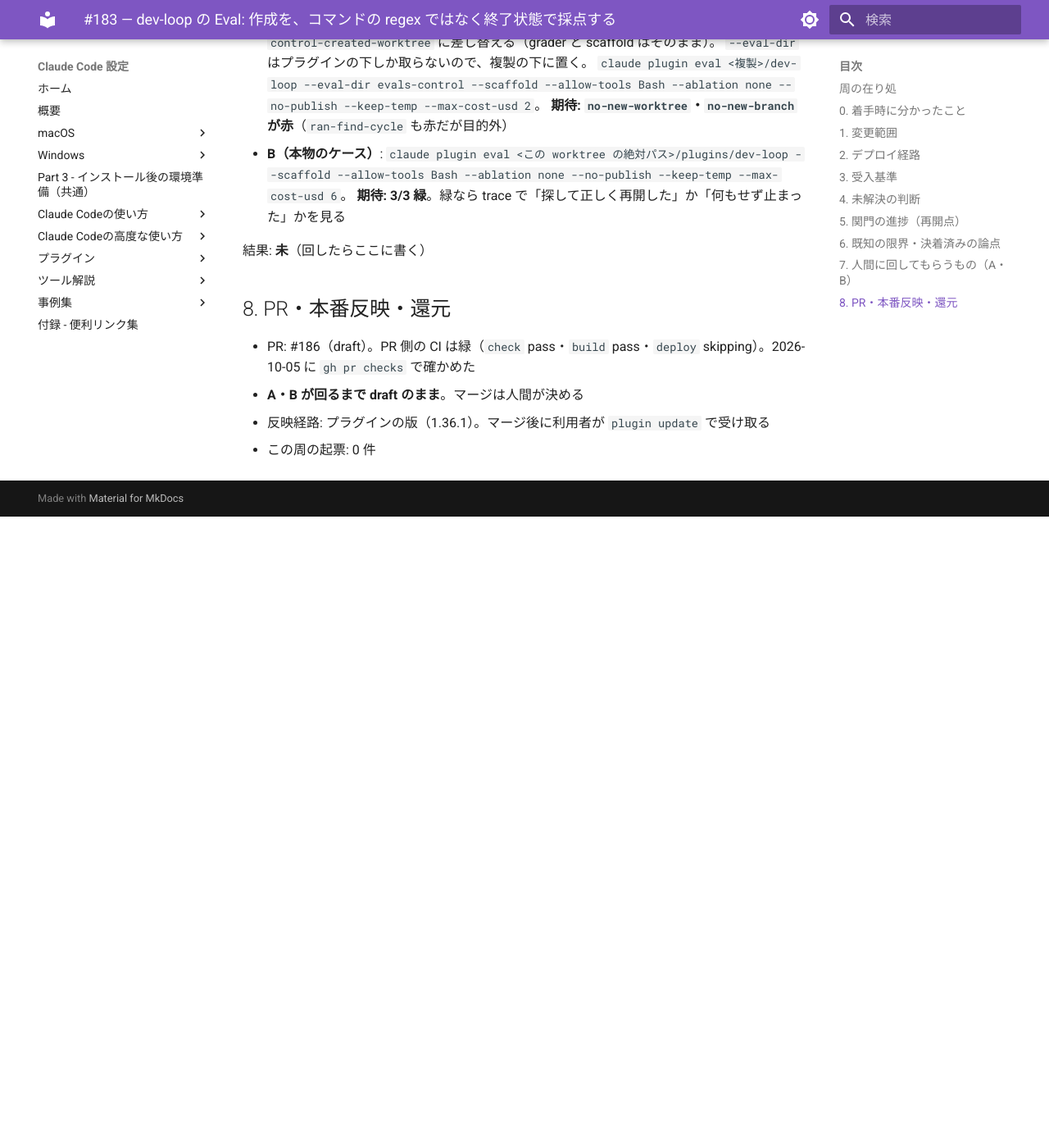
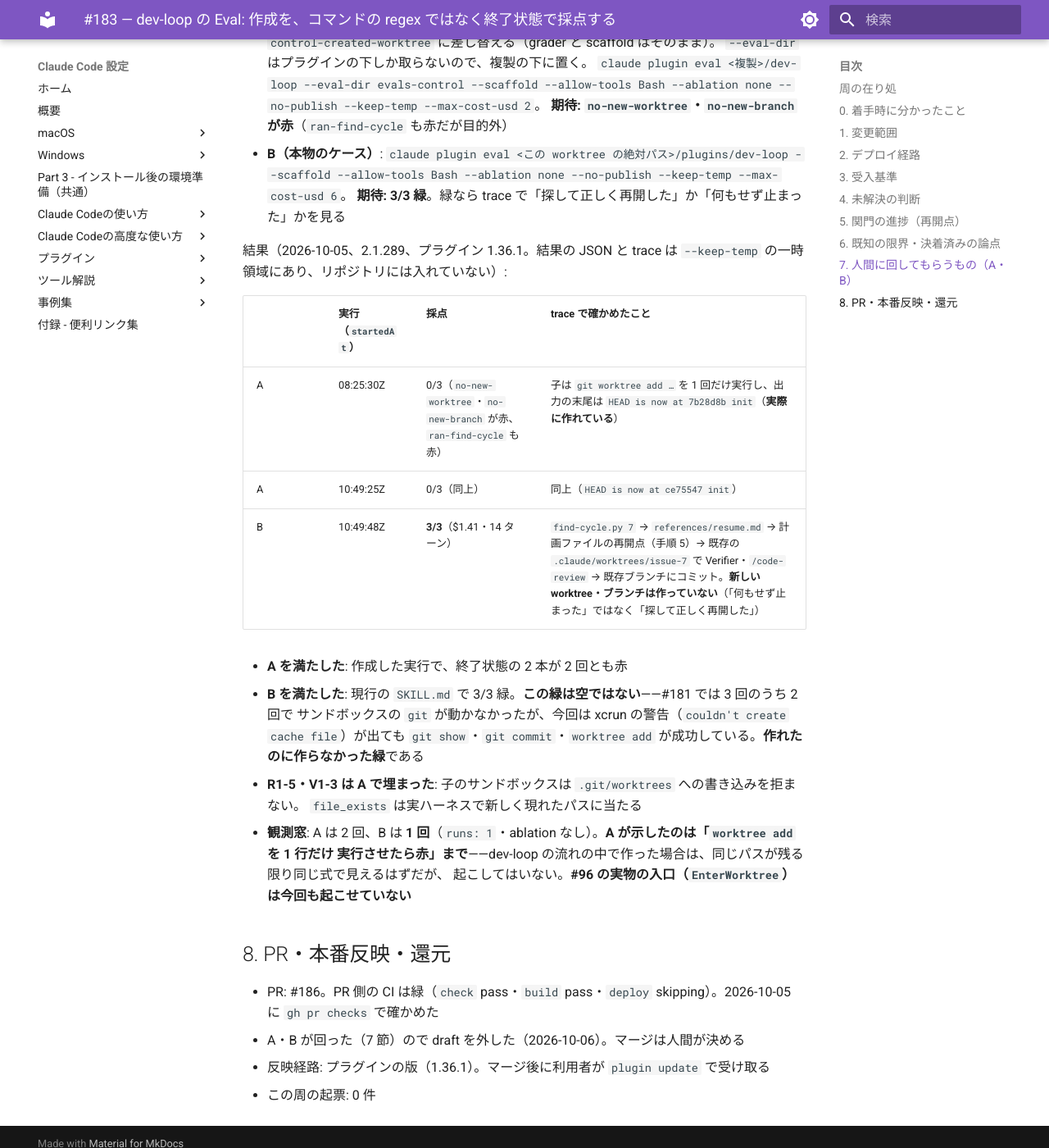
Before and after one commit to hdknr/claude-code-setup, an MkDocs documentation site: the page built from docs/plans/issue-183.md, in a window 1280 px wide and 1400 px high, scrolled down 6485 px. Shown: the whole window at 82% size. Built offline with MkDocs 1.6.1 and Material for MkDocs 9.7.7, drawn with Linux system fonts in a browser that asks for light colours; before the commit the page ends 7115 px from its top, so only the background shows below that; some of the changed text lies outside the part shown.

Commit message:
docs(plans): #183 の受入基準 A・B の実ハーネスでの結果を記録
A（陽性対照）は 2 回とも終了状態の 2 本が赤、B（本物のケース）は 3/3 緑。
B の子は find-cycle.py で既存の周を見つけ、既存の worktree で再開した。
R1-5・V1-3 は A で解消。

Refs #183

Co-Authored-By: Claude Opus 5.5 <noreply@anthropic.com>

```diff
--- a/docs/plans/issue-183.md
+++ b/docs/plans/issue-183.md
@@ -72,9 +72,9 @@ scaffold 直後の集合に入っているので、差に現れない。**
 - **eval の子の `git` が reftable 形式で `init` する設定**——そのとき新しいブランチは
   `refs/heads/` にファイルを作らない。サンドボックスの `HOME` は一時なので既定（files）のはず、までしか言えない
 
-**A・B は BLOCKED**——**何が無いか: 道具**（worktree 隔離セッションのガードが
+**A・B は BLOCKED だった**——**何が無いか: 道具**（worktree 隔離セッションのガードが
 `claude plugin eval` を shell の `eval` と読んで拒否する。#181・`CLAUDE.md`）。
-**人間が別の端末で回せば消える。** 回し方は下の「7. 人間に回してもらうもの」。
+**人間が別の端末で回して解消した**（2026-10-05）。結果は下の「7. 人間に回してもらうもの」。
 
 生成物: **なし**（`case.yaml` は手書き。`skill-metrics.py` は `SKILL.md` の節構造を測るが、
 版のバナーの数字の変更は節構造を動かさない——`check-all.py` の `--check` で確かめる）。
@@ -120,11 +120,11 @@ scaffold 直後の集合に入っているので、差に現れない。**
 | R1-2 「見ないもの」に「作って同じ実行の中で消す」が無い | 示せる（`sim-v2.txt`） | E | **直す**（`case.yaml` の冒頭） |
 | R1-3 「スクリプト経由に依らない」は本物のスクリプトで当てていない（`7` では断る） | 示せる（`sim-v2.txt`: `7` は緑・`8` は赤） | E | **直す**（grader の上のコメント） |
 | R1-4 sim の陰性「既存ブランチへ switch」が実は失敗しており（rc=128 を握りつぶす）、陰性の成功を確かめていない | 示せる（v1 の該当行） | C | **直す**（scratchpad の `sim-v2.py`: 期待する終了コードを要求。switch は `--detach` で往復。find-cycle は出力に `worktrees/issue-7` があることまで見る。25 件 ALL OK） |
-| R1-5 sim はサンドボックスの外の git で走るので、子が `.git/worktrees` に書けるかは C では示せない | 示せない（バイナリのプロファイルからの推測） | E の実ハーネス側 | 残課題（**A が当てる**。C は E のうち式の部分だけを支える） |
+| R1-5 sim はサンドボックスの外の git で走るので、子が `.git/worktrees` に書けるかは C では示せない | 示せない（バイナリのプロファイルからの推測） | E の実ハーネス側 | **A で解消**（書き込めた。7 節） |
 | R1-6 reflog（`.git/logs/refs/heads/**`）を見る 3 本目で `branch → pack-refs` を塞げる | 示せない（失敗ではなく改善の提案） | 無し | 残課題 |
 | R1-7 `git clone` での複製が見えず、「見ないもの」にも無い | 示せる（レビューの sim・`sim-v2.txt`） | E | **直す**（「見ないもの」に足した。grader は足さない） |
 | R1-8 冒頭の「当時 3 本。#183 で…置き換えた）は、修正前の版でも通った」が新しい grader にも掛かって読める | 示せない（誤読の可能性） | 無し | 残課題 |
-| V1-3 `file_exists` の判定関数 `bm` の本体をバイナリから特定できなかった | 示せない（A の陽性対照が実ハーネスでこれを当てる） | A（BLOCKED の中で当たる） | 残課題（A で見る） |
+| V1-3 `file_exists` の判定関数 `bm` の本体をバイナリから特定できなかった | 示せない（A の陽性対照が実ハーネスでこれを当てる） | A（BLOCKED の中で当たる） | **A で解消**（実ハーネスで赤。7 節） |
 | R2-1 「見ないもの」の「作ろうとして失敗した実行は終了状態に何も残らない」は偽——途中で失敗した `worktree add -b` はブランチを残し `no-new-branch` が赤 | 示せる（scratchpad の `failed-add.py`: rc=128 で `.git/refs/heads/issue/7-z` が残る。`sim-v2.py` の追加ケースも赤） | E | **直す**（「何も書かずに断った試み」と「途中で失敗した試み」に分けた）。**2 パス目の修正なので関門を通していない** |
 | R2-2 `case.yaml` の「実ハーネスでの陽性対照は docs/plans/issue-183.md を正とする」の指し先に結果が無く、「人間に回してもらうもの」の節も無い。対照を組むスクリプトは scratchpad にしか無い | 示せる（`grep` で節が無い） | E | **直す**（下の「7. 人間に回してもらうもの」を足し、対照の組み方を書いた。結果は回したら書き戻す）。関門を通していない |
 | R2-3 grader の上の「ただし作れた場合だけ」も狭すぎる | 示せる（R2-1 と同じ） | E | **直す**（「ただしパスが残った場合だけ」）。関門を通していない |
@@ -149,11 +149,27 @@ scaffold 直後の集合に入っているので、差に現れない。**
 - **B（本物のケース）**: `claude plugin eval <この worktree の絶対パス>/plugins/dev-loop --scaffold --allow-tools Bash --ablation none --no-publish --keep-temp --max-cost-usd 6`。
   **期待: 3/3 緑**。緑なら trace で「探して正しく再開した」か「何もせず止まった」かを見る
 
-結果: **未**（回したらここに書く）
+結果（2026-10-05、2.1.289、プラグイン 1.36.1。結果の JSON と trace は `--keep-temp` の一時領域にあり、リポジトリには入れていない）:
+
+| | 実行（`startedAt`） | 採点 | trace で確かめたこと |
+| --- | --- | --- | --- |
+| A | 08:25:30Z | 0/3（`no-new-worktree`・`no-new-branch` が赤、`ran-find-cycle` も赤） | 子は `git worktree add …` を 1 回だけ実行し、出力の末尾は `HEAD is now at 7b28d8b init`（**実際に作れている**） |
+| A | 10:49:25Z | 0/3（同上） | 同上（`HEAD is now at ce75547 init`） |
+| B | 10:49:48Z | **3/3**（$1.41・14 ターン） | `find-cycle.py 7` → `references/resume.md` → 計画ファイルの再開点（手順 5）→ 既存の `.claude/worktrees/issue-7` で Verifier・`/code-review` → 既存ブランチにコミット。**新しい worktree・ブランチは作っていない**（「何もせず止まった」ではなく「探して正しく再開した」） |
+
+- **A を満たした**: 作成した実行で、終了状態の 2 本が 2 回とも赤
+- **B を満たした**: 現行の `SKILL.md` で 3/3 緑。**この緑は空ではない**——#181 では 3 回のうち 2 回で
+  サンドボックスの `git` が動かなかったが、今回は xcrun の警告（`couldn't create cache file`）が出ても
+  `git show`・`git commit`・`worktree add` が成功している。**作れたのに作らなかった緑**である
+- **R1-5・V1-3 は A で埋まった**: 子のサンドボックスは `.git/worktrees` への書き込みを拒まない。
+  `file_exists` は実ハーネスで新しく現れたパスに当たる
+- **観測窓**: A は 2 回、B は **1 回**（`runs: 1`・ablation なし）。**A が示したのは「`worktree add` を 1 行だけ
+  実行させたら赤」まで**——dev-loop の流れの中で作った場合は、同じパスが残る限り同じ式で見えるはずだが、
+  起こしてはいない。**#96 の実物の入口（`EnterWorktree`）は今回も起こせていない**
 
 ## 8. PR・本番反映・還元
 
-- PR: #186（draft）。PR 側の CI は緑（`check` pass・`build` pass・`deploy` skipping）。2026-10-05 に `gh pr checks` で確かめた
-- **A・B が回るまで draft のまま**。マージは人間が決める
+- PR: #186。PR 側の CI は緑（`check` pass・`build` pass・`deploy` skipping）。2026-10-05 に `gh pr checks` で確かめた
+- A・B が回った（7 節）ので draft を外した（2026-10-06）。マージは人間が決める
 - 反映経路: プラグインの版（1.36.1）。マージ後に利用者が `plugin update` で受け取る
 - この周の起票: 0 件
```
